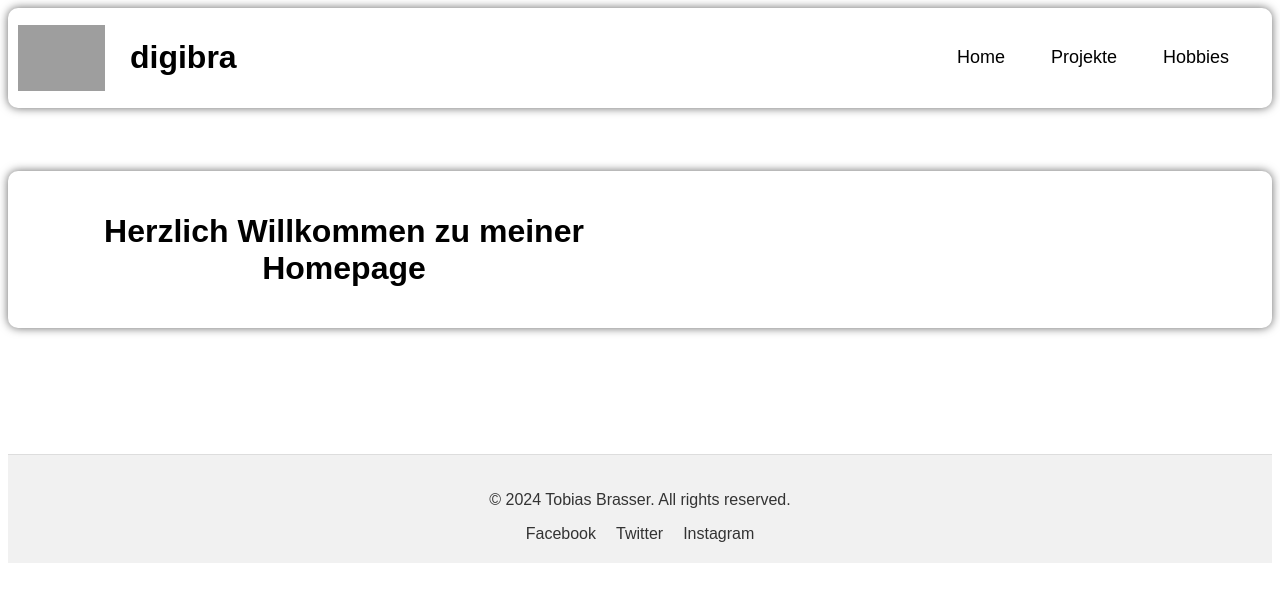
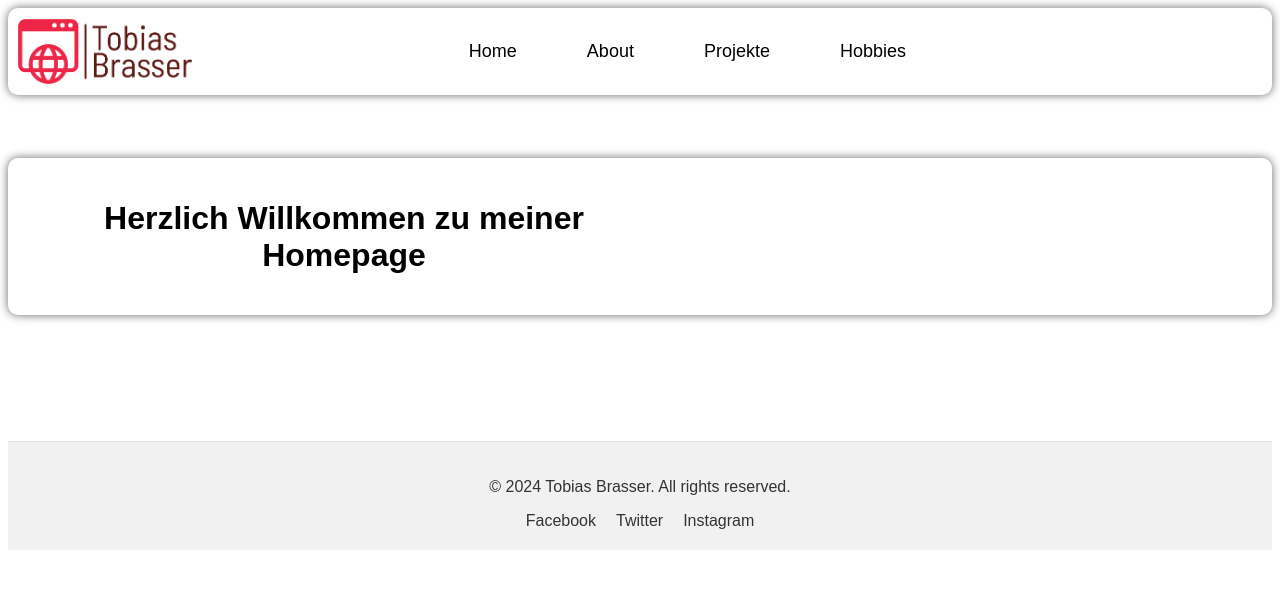
Before and after one commit to TobiasBrasser/homepage, a Next.js app: page / in a window 1280 px wide. Shown: the top 602 px of the page. Built offline with nearby package versions, Linux system fonts and the light colour scheme; grey boxes are pictures that could not be loaded.

Commit message:
icon added

```diff
--- a/components/Navbar.js
+++ b/components/Navbar.js
@@ -27,7 +27,6 @@ function Navbar() {
             <div></div>
           </div>
           <img className={Styles.logo} src="/logo.png" alt="Logo" />
-          <h1 className={Styles.digibra}>digibra</h1>
         </div>
 
         <nav className={Styles.rightSide}>
@@ -36,11 +35,15 @@ function Navbar() {
               <Link className={Styles.nav_ul_li_a} href="/">Home</Link>
             </li>
             <li className={Styles.nav_ul_li}>
+              <Link className={Styles.nav_ul_li_a} href="/about">About</Link>
+            </li>
+            <li className={Styles.nav_ul_li}>
               <Link className={Styles.nav_ul_li_a} href="/projekte">Projekte</Link>
             </li>
             <li className={Styles.nav_ul_li}>
               <Link className={Styles.nav_ul_li_a} href="/hobbies">Hobbies</Link>
             </li>
+
           </ul>
         </nav>
       </div>
@@ -61,6 +64,7 @@ function Navbar() {
           <li className={Styles.nav_ul_li}>
             <Link className={Styles.nav_ul_li_a} href="/hobbies">Hobbies</Link>
           </li>
+
         </ul>
       </nav>
 
--- a/components/Navbar.module.css
+++ b/components/Navbar.module.css
@@ -1,5 +1,5 @@
 .logo {
-    width: 35%;
+    width: 70%;
     position: relative;
 }
 
@@ -18,6 +18,7 @@
     display: flex;
     justify-content: space-between;
     align-items: center;
+    margin-right: 25%;
 }
 
 .nav_ul {
@@ -49,7 +50,7 @@
 
 .nav_ul_li_a {
     font-size: 100%;
-    padding: 7px 13px;
+    padding: 7px 25px;
     border-radius: 3px;
     text-decoration: none;
     line-height: normal;
@@ -66,7 +67,7 @@
     left: 0;
     width: 0;
     height: 2px;
-    background: rgb(100, 100, 231);
+    background: #ED2647;
     transition: width 0.5s ease;
 }
 
@@ -184,5 +185,6 @@
 
     .logo{
         width: 60%;
+        margin-left: 10px
     }
 }
--- /dev/null
+++ b/next.config.js
@@ -0,0 +1,11 @@
+module.exports = {
+    exportPathMap: async function () {
+      const paths = {
+        '/': { page: '/' },
+      };
+      // Füge alle Seiten in deinem Projekt hinzu
+      // Beispiel: paths['/about'] = { page: '/about' };
+      // paths['/contact'] = { page: '/contact' };
+      return paths;
+    },
+  };
--- a/package.json
+++ b/package.json
@@ -1,9 +1,12 @@
 {
   "name": "homepage",
+  "homepage": "https://tobiasbrasser.github.io/homepage",
   "version": "1.0.0",
   "main": "index.js",
   "scripts": {
-    "dev": "next dev"
+    "dev": "next dev",
+    "build": "next build",
+    "deploy": "next build && gh-pages -d .next"
   },
   "keywords": [],
   "author": "",
--- a/pages/_app.js
+++ b/pages/_app.js
@@ -7,7 +7,7 @@ export default function AppPage({ Component, pageProps }) {
   return (
     <div>
       <Head>
-        <link rel="icon" href="/favicon.ico" />
+        <link rel="icon" href="/logo-color.png" />
       </Head>
       <Navbar />
       <Component {...pageProps} />
```
Also changed, not shown: public/logo-color.png (added), public/logo.png (added), 3 other files (tests, documents, lock files or other folders).
